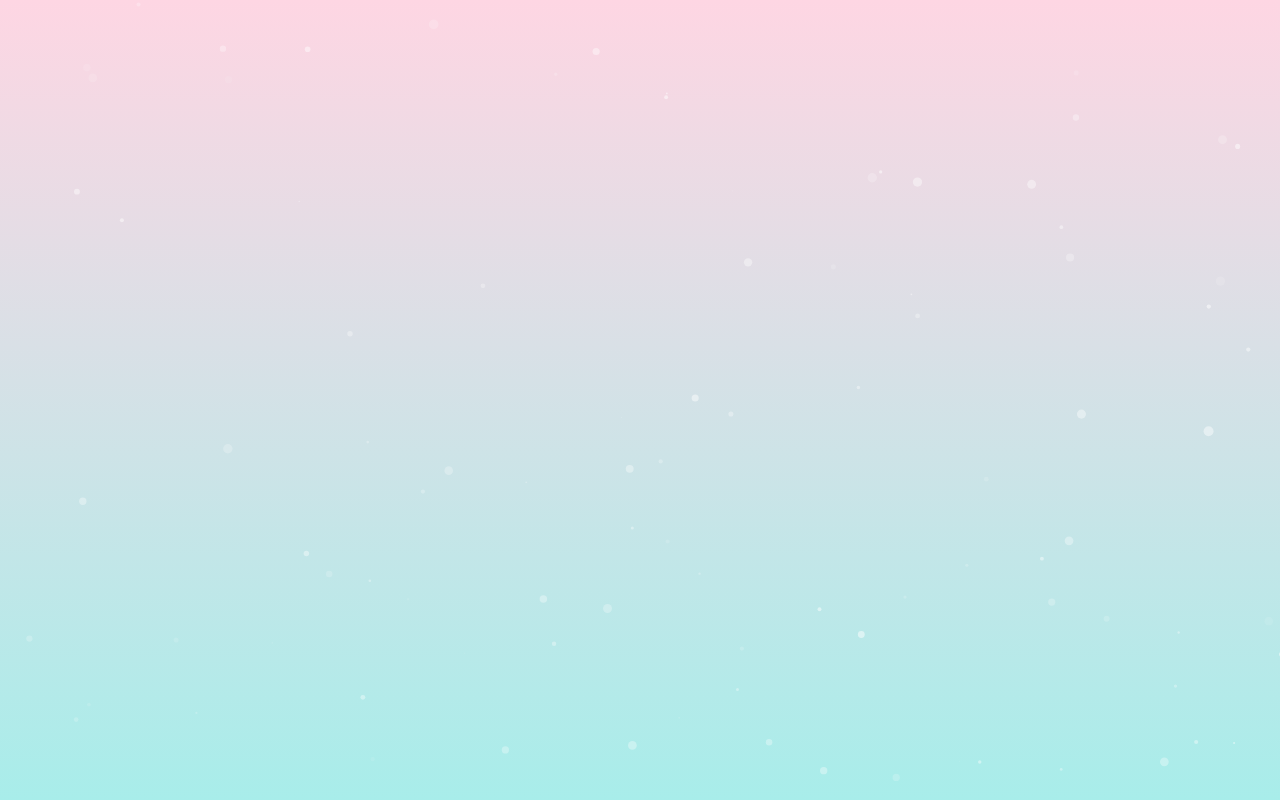
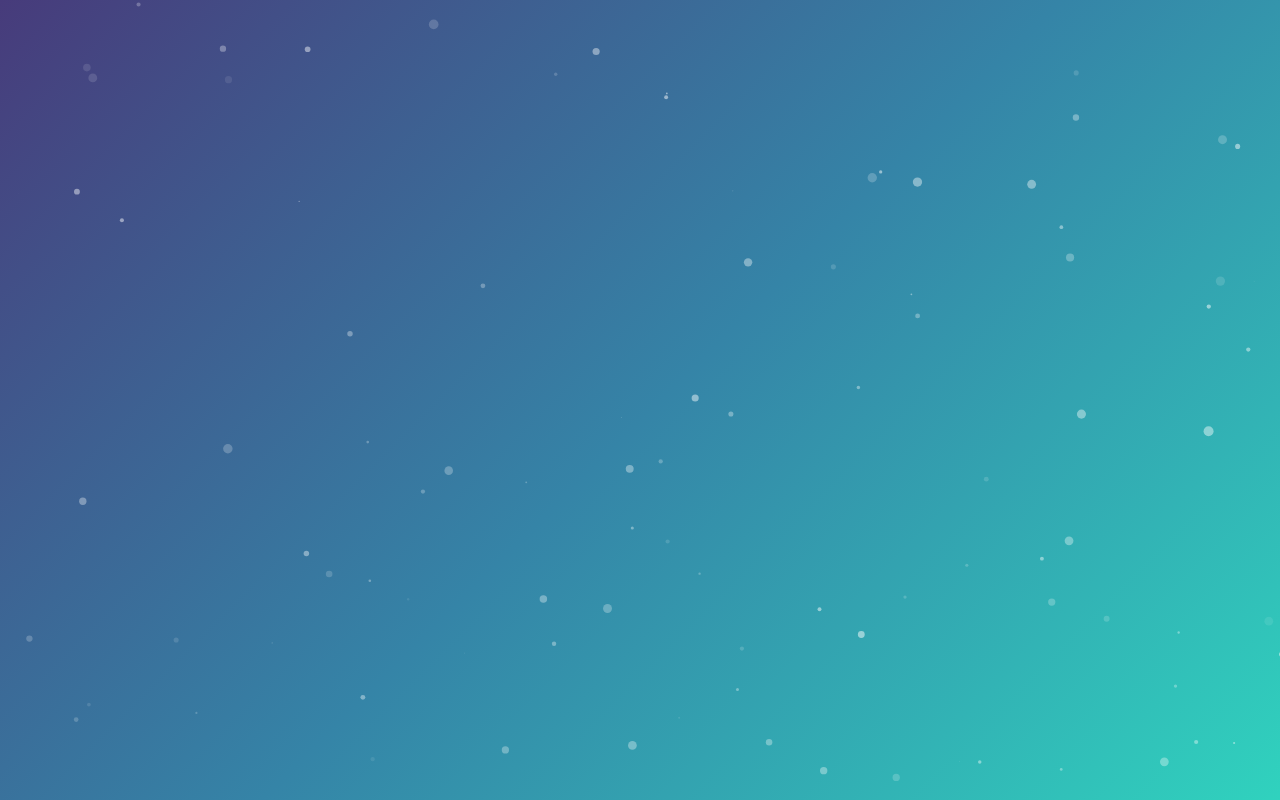
Before and after one commit to sidheart/sidheart.github.io, a plain HTML site: page index.html in a window 1280 px wide. Drawn offline with Linux system fonts and the light colour scheme.

Commit message:
updated gradient to be more aesthetically pleasing

```diff
--- a/css/style.css
+++ b/css/style.css
@@ -48,7 +48,7 @@ canvas{
 #particles-js{
   width: 100%;
   height: 100%;
-  background-image: linear-gradient(to top, #a8edea 0%, #fed6e3 100%);
+  background-image: linear-gradient(-225deg, #473B7B 0%, #3584A7 51%, #30D2BE 100%);
   background-size: cover;
   background-position: 50% 50%;
   background-repeat: no-repeat;
```
